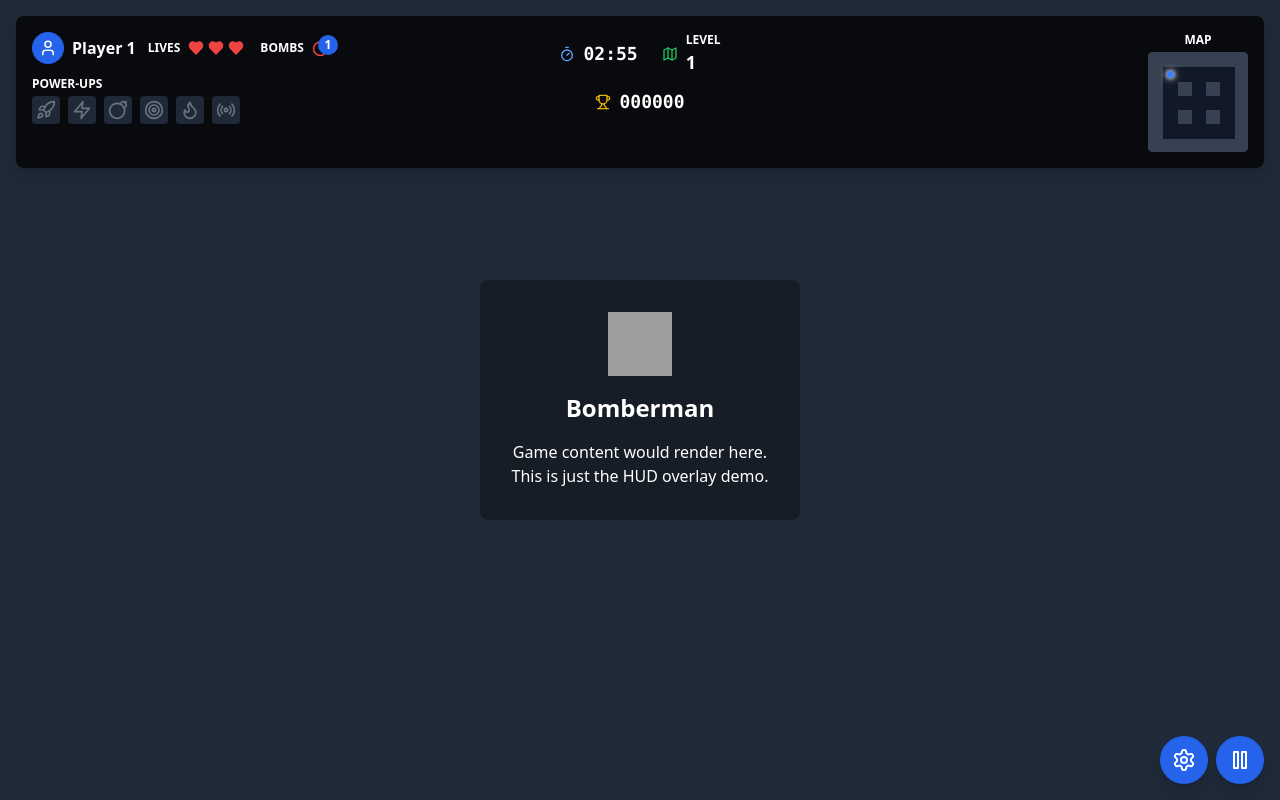
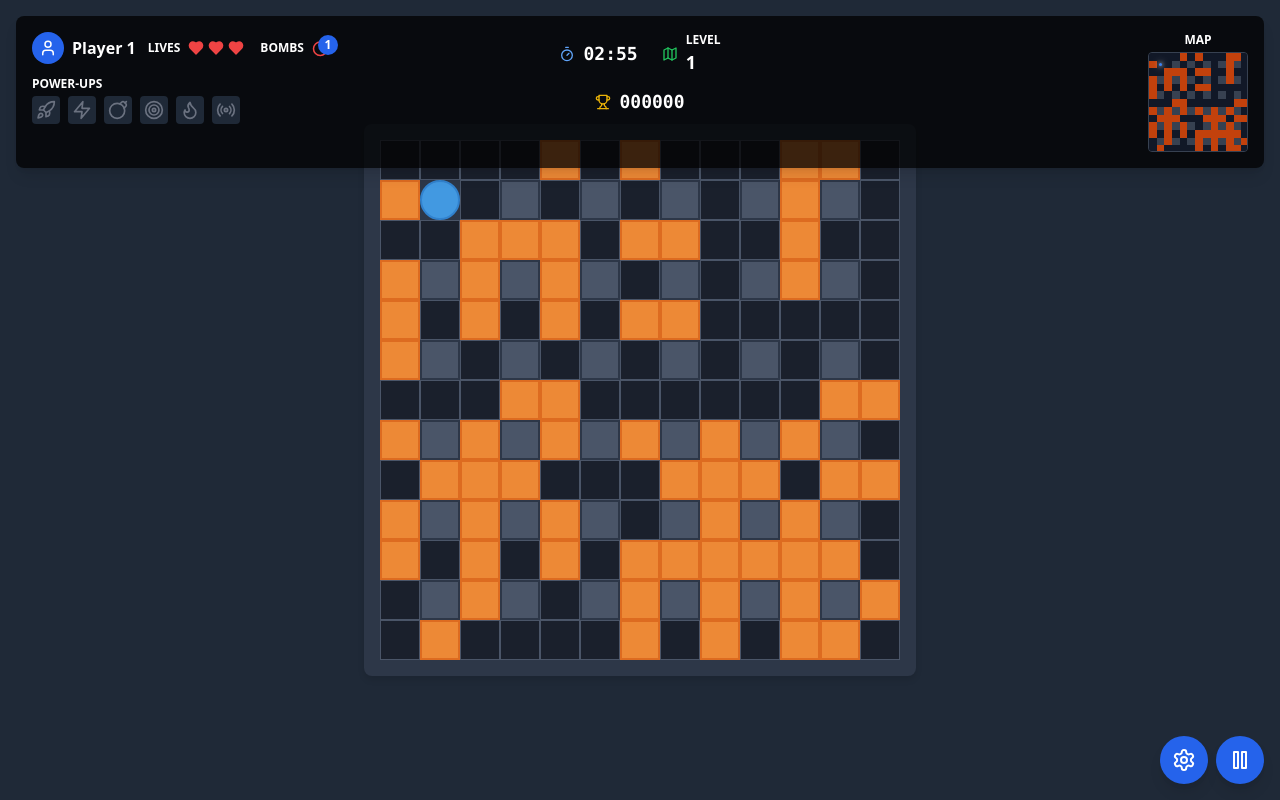
Before and after one commit to johannick/bomberman, a React (Vite) app: page / in a window 1280 px wide. Built offline with nearby package versions, Linux system fonts and the light colour scheme; grey boxes are pictures that could not be loaded.

Commit message:
[Bomberman] Added default game

```diff
--- a/src/App.tsx
+++ b/src/App.tsx
@@ -1,40 +1,51 @@
+import { useEffect, useRef, useState } from 'react';
 import GameOverlay from './components/GameOverlay';
 import './styles/game.css';
 import { INITIAL_GAME_STATE } from './types/game';
-
+import { GameBoard } from './components/GameBoard';
+import { useGameLogic } from './hooks/useGameLogic';
 
 function App() {
+  const [gameState, setGameState] = useState({ ...INITIAL_GAME_STATE });
+  const gameRef = useRef<HTMLDivElement>(null);
+  const { handleKeyDown, gameBoard, playerPosition, score, lives, isGameOver } = useGameLogic();
 
-  const gameState = { ...INITIAL_GAME_STATE};
+  useEffect(() => {
+    window.addEventListener('keydown', handleKeyDown);
+    return () => window.removeEventListener('keydown', handleKeyDown);
+  }, [handleKeyDown]);
+
+  useEffect(() => {
+    setGameState(prev => ({
+      ...prev,
+      players: [{ ...prev.players[0], score, lives }],
+      isGameOver
+    }));
+  }, [score, lives, isGameOver]);
 
   function pauseToggle() {
-    gameState.isPaused = !gameState.isPaused;
+    setGameState(prev => ({ ...prev, isPaused: !prev.isPaused }));
   }
 
   function levelEnd() {
-    gameState.isGameOver = true;
+    setGameState(prev => ({ ...prev, isGameOver: true }));
   }
 
   return (
     <div className="game-container">
-      {/* Game content */}
-      <div className="game-content">
-        <div className="game-placeholder">
-          <div className="bomberman-sprite idle" />
-          <h2 className="text-2xl font-bold mb-4">Bomberman</h2>
-          <p>Game content would render here.</p>
-          <p>This is just the HUD overlay demo.</p>
-        </div>
+      <div className="game-content" ref={gameRef}>
+        <GameBoard board={gameBoard} playerPosition={playerPosition} />
       </div>
 
-      {/* Game HUD Overlay */}
       <GameOverlay
         gameState={gameState}
         onPauseToggle={pauseToggle}
         onTimeEnd={levelEnd}
+        mapData={gameBoard}
+        playerPosition={playerPosition}
       />
     </div>
   );
 }
 
-export default App;
+export default App
--- /dev/null
+++ b/src/components/GameBoard.tsx
@@ -0,0 +1,56 @@
+import React from 'react';
+import { CellType } from '../types/game';
+import { Zap, Flame, Target, Radio, Bomb } from 'lucide-react';
+
+interface GameBoardProps {
+  board: CellType[][];
+  playerPosition: { x: number; y: number };
+}
+
+const PowerUpIcon: React.FC<{ type: string }> = ({ type }) => {
+  const iconProps = {
+    size: 24,
+    className: "text-yellow-500",
+    strokeWidth: 2.5
+  };
+
+  switch (type) {
+    case 'speed': return <Zap {...iconProps} />;
+    case 'bombCount': return <Bomb {...iconProps} />;
+    case 'bombRange': return <Target {...iconProps} />;
+    case 'bombPower': return <Flame {...iconProps} />;
+    case 'remoteControl': return <Radio {...iconProps} />;
+    default: return null;
+  }
+};
+
+export const GameBoard: React.FC<GameBoardProps> = ({ board, playerPosition }) => {
+  return (
+    <div className="game-board">
+      {board.map((row, y) => (
+        <div key={y} className="flex">
+          {row.map((cell, x) => {
+            const isPowerUp = typeof cell === 'object' && 'powerUpType' in cell;
+
+            return (
+              <div
+                key={`${x}-${y}`}
+                className={`
+                  cell relative flex items-center justify-center
+                  ${cell === 'wall' ? 'wall' : ''}
+                  ${cell === 'brick' ? 'brick' : ''}
+                  ${cell === 'bomb' ? 'bomb' : ''}
+                  ${cell === 'explosion' ? 'explosion' : ''}
+                  ${isPowerUp ? 'powerUp' : ''}
+                  ${playerPosition.x === x && playerPosition.y === y ? 'player' : ''}
+                `}
+              >
+                {isPowerUp && <PowerUpIcon type={cell.powerUpType} />}
+              </div>
+            );
+          })}
+        </div>
+      ))}
+    </div>
+  );
+};
--- a/src/components/GameHUD.tsx
+++ b/src/components/GameHUD.tsx
@@ -1,5 +1,5 @@
 import React from 'react';
-import { GameState } from '../types/game';
+import { GameState, CellType } from '../types/game';
 import PlayerInfo from './PlayerInfo';
 import GameTimer from './GameTimer';
 import ScoreDisplay from './ScoreDisplay';
@@ -11,25 +11,27 @@
   gameState: GameState;
   onTimeEnd?: () => void;
   className?: string;
+  mapData: CellType[][];
+  playerPosition: { x: number; y: number };
 }
 
 const GameHUD: React.FC<GameHUDProps> = ({
   gameState,
   onTimeEnd,
-  className = ''
+  className = '',
+  mapData,
+  playerPosition
 }) => {
-  const mainPlayer = gameState.players[0]; // For simplicity, we'll focus on the first player
+  const mainPlayer = gameState.players[0];
 
   return (
     <div className={`bg-black bg-opacity-75 text-white p-4 rounded-lg ${className}`}>
       <div className="grid grid-cols-1 md:grid-cols-3 gap-4">
-        {/* Left Section: Player Info */}
         <div className="flex flex-col gap-3">
           <PlayerInfo player={mainPlayer} />
           <PowerUpIndicator powerUps={mainPlayer.powerUps} />
         </div>
 
-        {/* Center Section: Game Status */}
         <div className="flex flex-col items-center gap-3">
           <div className="flex items-center justify-center gap-6">
             <GameTimer
@@ -42,13 +44,12 @@
           <ScoreDisplay score={mainPlayer.score} />
         </div>
 
-        {/* Right Section: Mini Map */}
         <div className="flex justify-center md:justify-end">
-          <MiniMap size={100} />
+          <MiniMap size={100} mapData={mapData} playerPosition={playerPosition} />
         </div>
       </div>
     </div>
   );
 };
 
-export default GameHUD;
+export default GameHUD
--- a/src/components/GameOverlay.tsx
+++ b/src/components/GameOverlay.tsx
@@ -2,18 +2,22 @@
 import { Play, Pause, Settings } from 'lucide-react';
 import GameHUD from './GameHUD';
 import GameSettings from './GameSettings';
-import { GameState } from '../types/game';
+import { GameState, CellType } from '../types/game';
 
 interface GameOverlayProps {
   gameState: GameState;
   onPauseToggle: () => void;
   onTimeEnd?: () => void;
+  mapData: CellType[][];
+  playerPosition: { x: number; y: number };
 }
 
 const GameOverlay: React.FC<GameOverlayProps> = ({
   gameState,
   onPauseToggle,
-  onTimeEnd
+  onTimeEnd,
+  mapData,
+  playerPosition
 }) => {
   const [showSettings, setShowSettings] = React.useState(false);
   const [settings, setSettings] = React.useState({
@@ -24,16 +28,16 @@
 
   return (
     <div className="absolute inset-0 pointer-events-none flex flex-col">
-      {/* Top HUD */}
       <div className="w-full p-4 pointer-events-auto">
         <GameHUD
           gameState={gameState}
           onTimeEnd={onTimeEnd}
           className="shadow-lg"
+          mapData={mapData}
+          playerPosition={playerPosition}
         />
       </div>
 
-      {/* Control Buttons - Bottom Right */}
       <div className="absolute bottom-4 right-4 pointer-events-auto flex gap-2">
         <button
           onClick={() => setShowSettings(true)}
@@ -53,14 +57,12 @@
         </button>
       </div>
 
-      {/* Pause Overlay */}
       {gameState.isPaused && (
         <div className="absolute inset-0 bg-black bg-opacity-50 flex items-center justify-center pointer-events-auto">
           <div className="text-white text-4xl font-bold">PAUSED</div>
         </div>
       )}
 
-      {/* Game Over Overlay */}
       {gameState.isGameOver && (
         <div className="absolute inset-0 bg-black bg-opacity-70 flex items-center justify-center pointer-events-auto">
           <div className="bg-gray-900 p-8 rounded-lg text-center">
@@ -73,7 +75,6 @@
         </div>
       )}
 
-      {/* Settings Modal */}
       <GameSettings
         isOpen={showSettings}
         onClose={() => setShowSettings(false)}
--- a/src/components/MiniMap.tsx
+++ b/src/components/MiniMap.tsx
@@ -1,26 +1,13 @@
 import React from 'react';
+import { CellType } from '../types/game';
 
 interface MiniMapProps {
   size?: number;
+  mapData: CellType[][];
+  playerPosition: { x: number; y: number };
 }
 
-// This is a simplified version of a mini-map
-// In a real game, you would get actual map data from the game state
-const MiniMap: React.FC<MiniMapProps> = ({ size = 100 }) => {
-  // Mock map data - in a real game, this would come from the game state
-  const mapData = [
-    [1, 1, 1, 1, 1, 1, 1],
-    [1, 0, 0, 0, 0, 0, 1],
-    [1, 0, 1, 0, 1, 0, 1],
-    [1, 0, 0, 0, 0, 0, 1],
-    [1, 0, 1, 0, 1, 0, 1],
-    [1, 0, 0, 0, 0, 0, 1],
-    [1, 1, 1, 1, 1, 1, 1],
-  ];
-
-  // Player position - in a real game, this would come from the game state
-  const playerPosition = { x: 1, y: 1 };
-
+const MiniMap: React.FC<MiniMapProps> = ({ size = 100, mapData, playerPosition }) => {
   const cellSize = size / mapData.length;
 
   return (
@@ -35,7 +22,10 @@
             <div
               key={`${x}-${y}`}
               className={`absolute ${
-                cell === 1 ? 'bg-gray-700' : 'bg-gray-900'
+                cell === 'wall' ? 'bg-gray-700' :
+                cell === 'brick' ? 'bg-orange-700' :
+                cell === 'powerUp' ? 'bg-yellow-500' :
+                'bg-gray-900'
               }`}
               style={{
                 left: x * cellSize,
--- /dev/null
+++ b/src/hooks/useGameLogic.ts
@@ -0,0 +1,171 @@
+import { useState, useCallback, useEffect } from 'react';
+import { CellType, PowerUpType, PowerUpCell } from '../types/game';
+
+const BOARD_SIZE = 13;
+
+const createInitialBoard = (): CellType[][] => {
+  const board: CellType[][] = Array(BOARD_SIZE).fill(null)
+    .map(() => Array(BOARD_SIZE).fill('empty'));
+
+  for (let y = 0; y < BOARD_SIZE; y++) {
+    for (let x = 0; x < BOARD_SIZE; x++) {
+      if (x % 2 === 1 && y % 2 === 1) {
+        board[y][x] = 'wall';
+      } else if (
+        Math.random() < 0.4 &&
+        !(x === 1 && y === 1) &&
+        !(x === 2 && y === 1) &&
+        !(x === 1 && y === 2)
+      ) {
+        board[y][x] = 'brick';
+      }
+    }
+  }
+
+  board[1][1] = 'empty';
+  board[1][2] = 'empty';
+  board[2][1] = 'empty';
+
+  return board;
+};
+
+const POWER_UP_TYPES: PowerUpType[] = ['speed', 'fire', 'bombCount', 'bombRange', 'bombPower', 'remoteControl'];
+
+export const useGameLogic = () => {
+  const [gameBoard, setGameBoard] = useState<CellType[][]>(createInitialBoard());
+  const [playerPosition, setPlayerPosition] = useState({ x: 1, y: 1 });
+  const [score, setScore] = useState(0);
+  const [powerUps, setPowerUps] = useState<PowerUpType[]>([]);
+  const [lives, setLives] = useState(3);
+  const [isGameOver, setIsGameOver] = useState(false);
+
+  const checkPlayerDamage = useCallback((newBoard: CellType[][]) => {
+    const playerCell = newBoard[playerPosition.y][playerPosition.x];
+    if (playerCell === 'explosion') {
+      setLives(prev => {
+        const newLives = prev - 1;
+        if (newLives <= 0) {
+          setIsGameOver(true);
+        }
+        return newLives;
+      });
+    }
+  }, [playerPosition]);
+
+  const collectPowerUp = useCallback((powerUpType: PowerUpType) => {
+    setPowerUps(prev => [...prev, powerUpType]);
+    setScore(prev => prev + 200);
+  }, []);
+
+  const placeBomb = useCallback((x: number, y: number) => {
+    setGameBoard(prev => {
+      const newBoard = [...prev.map(row => [...row])];
+      newBoard[y][x] = 'bomb';
+      return newBoard;
+    });
+
+    setTimeout(() => {
+      setGameBoard(prev => {
+        const newBoard = [...prev.map(row => [...row])];
+        const directions = [[0, 0], [1, 0], [-1, 0], [0, 1], [0, -1]];
+
+        directions.forEach(([dx, dy]) => {
+          const newX = x + dx;
+          const newY = y + dy;
+
+          if (
+            newX >= 0 && newX < BOARD_SIZE &&
+            newY >= 0 && newY < BOARD_SIZE &&
+            newBoard[newY][newX] !== 'wall'
+          ) {
+            if (newBoard[newY][newX] === 'brick') {
+              setScore(s => s + 100);
+              if (Math.random() < 0.3) {
+                const randomPowerUp = POWER_UP_TYPES[Math.floor(Math.random() * POWER_UP_TYPES.length)];
+                newBoard[newY][newX] = { powerUpType: randomPowerUp };
+              } else {
+                newBoard[newY][newX] = 'explosion';
+              }
+            } else if (typeof newBoard[newY][newX] !== 'object') {
+              newBoard[newY][newX] = 'explosion';
+            }
+          }
+        });
+
+        checkPlayerDamage(newBoard);
+        return newBoard;
+      });
+
+      setTimeout(() => {
+        setGameBoard(prev => {
+          const newBoard = [...prev.map(row => [...row])];
+          for (let y = 0; y < BOARD_SIZE; y++) {
+            for (let x = 0; x < BOARD_SIZE; x++) {
+              if (newBoard[y][x] === 'explosion') {
+                newBoard[y][x] = 'empty';
+              }
+            }
+          }
+          return newBoard;
+        });
+      }, 500);
+    }, 2000);
+  }, [checkPlayerDamage]);
+
+  const handleKeyDown = useCallback((e: KeyboardEvent) => {
+    if (isGameOver) return;
+
+    const key = e.key.toLowerCase();
+
+    setPlayerPosition(prev => {
+      let newX = prev.x;
+      let newY = prev.y;
+
+      switch (key) {
+        case 'arrowup':
+        case 'w':
+          newY = Math.max(0, prev.y - 1);
+          break;
+        case 'arrowdown':
+        case 's':
+          newY = Math.min(BOARD_SIZE - 1, prev.y + 1);
+          break;
+        case 'arrowleft':
+        case 'a':
+          newX = Math.max(0, prev.x - 1);
+          break;
+        case 'arrowright':
+        case 'd':
+          newX = Math.min(BOARD_SIZE - 1, prev.x + 1);
+          break;
+        case ' ':
+          placeBomb(prev.x, prev.y);
+          return prev;
+      }
+
+      const targetCell = gameBoard[newY][newX];
+      if (targetCell === 'empty' || typeof targetCell === 'object') {
+        if (typeof targetCell === 'object' && 'powerUpType' in targetCell) {
+          collectPowerUp(targetCell.powerUpType);
+          setGameBoard(prev => {
+            const newBoard = [...prev.map(row => [...row])];
+            newBoard[newY][newX] = 'empty';
+            return newBoard;
+          });
+        }
+        return { x: newX, y: newY };
+      }
+      return prev;
+    });
+  }, [gameBoard, placeBomb, collectPowerUp, isGameOver]);
+
+  return {
+    gameBoard,
+    playerPosition,
+    handleKeyDown,
+    score,
+    powerUps,
+    lives,
+    isGameOver
+  };
+};
--- a/src/styles/game.css
+++ b/src/styles/game.css
@@ -1,4 +1,3 @@
-/* Game styles */
 .game-container {
   position: relative;
   width: 100%;
@@ -15,65 +14,79 @@
   justify-content: center;
 }
 
-.game-placeholder {
-  text-align: center;
-  color: white;
-  padding: 2rem;
-  background-color: rgba(0, 0, 0, 0.3);
-  border-radius: 0.5rem;
+.game-board {
+  background-color: #2d3748;
+  padding: 1rem;
+  border-radius: 8px;
+  box-shadow: 0 4px 6px rgba(0, 0, 0, 0.1);
 }
 
-/* Special Effects */
+.cell {
+  width: 40px;
+  height: 40px;
+  border: 1px solid #4a5568;
+  background-color: #1a202c;
+}
+
+.wall {
+  background-color: #4a5568;
+  border: 2px solid #2d3748;
+}
+
+.brick {
+  background-color: #ed8936;
+  border: 2px solid #dd6b20;
+}
+
+.player {
+  background-color: #4299e1;
+  border-radius: 50%;
+  border: 2px solid #3182ce;
+}
+
+.bomb {
+  background-color: #1a202c;
+  border: 2px solid #e53e3e;
+  border-radius: 50%;
+  animation: bomb-pulse 0.5s infinite;
+}
+
+.explosion {
+  background-color: #f56565;
+  animation: explosion 0.5s;
+}
+
+.powerUp {
+  background-color: #ecc94b;
+  border: 2px solid #d69e2e;
+  animation: powerup-glow 1s infinite;
+}
+
+@keyframes powerup-glow {
+  0% { transform: scale(1); opacity: 0.8; }
+  50% { transform: scale(1.1); opacity: 1; }
+  100% { transform: scale(1); opacity: 0.8; }
+}
+
+@keyframes bomb-pulse {
+  0% { transform: scale(1); }
+  50% { transform: scale(1.1); }
+  100% { transform: scale(1); }
+}
+
+@keyframes explosion {
+  0% { transform: scale(0); opacity: 0; }
+  50% { transform: scale(1.2); opacity: 1; }
+  100% { transform: scale(1); opacity: 1; }
+}
+
 .shadow-glow {
   box-shadow: 0 0 8px currentColor, 0 0 4px currentColor;
 }
 
-/* Animations */
-@keyframes pulse {
-  0% {
-    transform: scale(1);
-    opacity: 1;
-  }
-  50% {
-    transform: scale(1.1);
-    opacity: 0.9;
-  }
-  100% {
-    transform: scale(1);
-    opacity: 1;
+@media (max-width: 768px) {
+  .cell {
+    width: 30px;
+    height: 30px;
   }
 }
-
-.animate-pulse {
-  animation: pulse 2s infinite;
-}
-
-/* Bomberman Sprite */
-.bomberman-sprite {
-  width: 64px;
-  height: 64px;
-  margin: 0 auto 1rem;
-  image-rendering: pixelated;
-  background-image: url('/Character.png');
-  background-repeat: no-repeat;
-  background-size: 832px 64px; /* 13 frames * 64px width */
-}
-
-.bomberman-sprite.idle {
-  animation: bombermanIdle 0.8s steps(1) infinite;
-}
-
-@keyframes bombermanIdle {
-  0% { background-position: 0 0; }
-  25% { background-position: -64px 0; }
-  50% { background-position: -128px 0; }
-  75% { background-position: -64px 0; }
-}
-
-/* Responsive adjustments */
-@media (max-width: 768px) {
-  .game-placeholder {
-    padding: 1rem;
-    max-width: 90%;
-  }
-}
```
Also changed, not shown: src/types/game.ts (+8 -2 lines).
